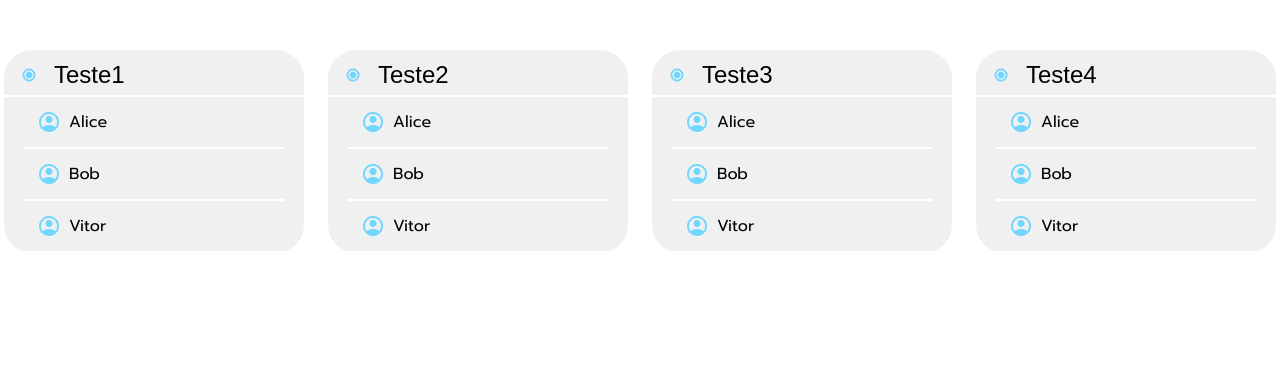
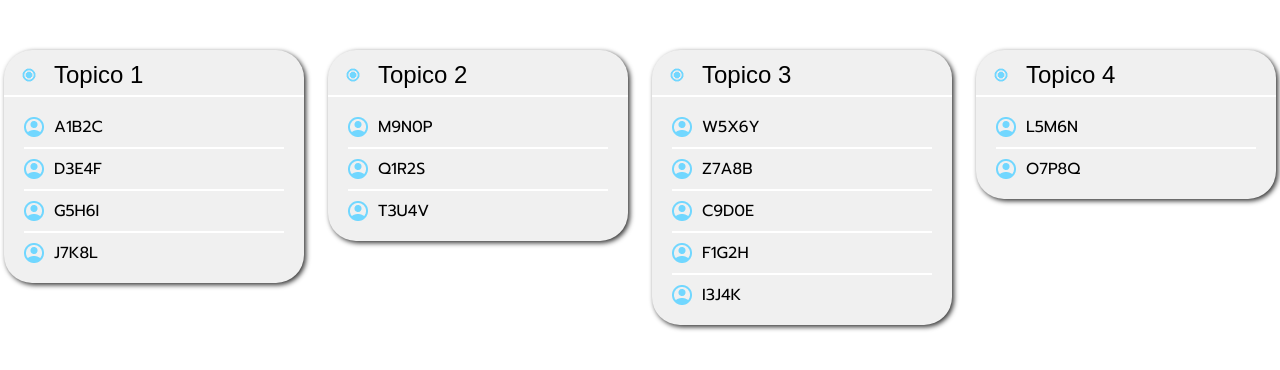
Before and after one commit to VitorLucioOliveira/SmartVest, a Flask app: page / in a window 1280 px wide. Shown: the part 196-566 px from the top of the page. Run offline with Flask 3, Linux system fonts and the light colour scheme; some web fonts are replaced.

Commit message:
Correção Container/Shodow Box

```diff
--- a/app.py
+++ b/app.py
@@ -8,16 +8,26 @@ class Topico:
         self.subscribers = subscribers if subscribers is not None else []
 
 
-topico1 = Topico("Teste1", ["Alice", "Bob", "Vitor"])
-topico2 = Topico("Teste2", ["Alice", "Bob", "Vitor"])
-topico3 = Topico("Teste3", ["Alice", "Bob", "Vitor"])
-topico4 = Topico("Teste4", ["Alice", "Bob", "Vitor"])
-topico5 = Topico("Teste5", ["Alice", "Bob", "Vitor"])
-topico6 = Topico("Teste6", ["Alice", "Bob", "Vitor"])
-topico7 = Topico("Teste7", ["Alice", "Bob", "Vitor"])
+#topico1 = Topico("Topico 1", ["Alice", "Bob", "Vitor", ])
+#topico2 = Topico("Topico 2", ["Alice", "Bob","Pedro"])
+#topico3 = Topico("Topico 3", ["Alice", "Bob", "Vitor"])
+#topico4 = Topico("Topico 4", ["Alice", "Bob", "Vitor"])
+#topico5 = Topico("Topico 5", ["Alice", "Bob", "Vitor"])
+#topico6 = Topico("Topico 6", ["Alice", "Bob", "Vitor"])
+#topico7 = Topico("Topico 7", ["Alice", "Bob", "Vitor"])
+
+topico1 = Topico("Topico 1", ["A1B2C", "D3E4F", "G5H6I", "J7K8L"])  # 4 subscribers
+topico2 = Topico("Topico 2", ["M9N0P", "Q1R2S", "T3U4V"])  # 3 subscribers
+topico3 = Topico("Topico 3", ["W5X6Y", "Z7A8B", "C9D0E", "F1G2H", "I3J4K"])  # 5 subscribers
+topico4 = Topico("Topico 4", ["L5M6N", "O7P8Q"])  # 2 subscribers
+topico5 = Topico("Topico 5", ["R9S0T", "U1V2W", "X3Y4Z", "A5B6C"])  # 4 subscribers
+topico6 = Topico("Topico 6", ["D7E8F", "G9H0I", "J1K2L", "M3N4O", "P5Q6R"])  # 5 subscribers
+topico7 = Topico("Topico 7", ["S7T8U", "V9W0X", "Y1Z2A", "B3C4D", "E5F6G", "H7I8J"])  # 6 subscribers
+topico8 = Topico("Topico 8", ["K9L0M", "N1O2P", "Q3R4S", "T5U6V", "W7X8Y"])  # 5 subscribers
 
 
 lista_topicos = [topico1, topico2, topico3, topico4]
+lista_topicos2 = [topico1, topico2, topico3, topico4, topico5, topico6, topico7, topico8]
 app = Flask(__name__)
 @app.route('/')
 def hello_world():  # put application's code here
@@ -25,4 +35,4 @@ def hello_world():  # put application's code here
 
 
 if __name__ == '__main__':
-    app.run()
+    app.run(debug=True)
--- a/static/style.css
+++ b/static/style.css
@@ -2,32 +2,32 @@
 @import url('https://fonts.googleapis.com/css2?family=Prompt:ital,wght@0,100;0,200;0,300;0,400;0,500;0,600;0,700;0,800;0,900;1,100;1,200;1,300;1,400;1,500;1,600;1,700;1,800;1,900&display=swap');
 @import url(reset.css);
 
-:root{
+:root {
     --font-family1: "Prompt", sans-serif;
     --font-family2: "Afacad Flux", sans-serif;
-    --background-color:#fff ;
+    --background-color: #fff;
     --branco: #f0f0f0;
     --preto: #000;
 }
 
-body{
+body {
     background-color: var(--background-color);
     font-family: Arial, sans-serif;
     margin: 0;
     padding: 0;
 }
 
-header{
+header {
     align-items: center;
     text-align: center;
     margin-top: 50px;
 }
 
-header img{
+header img {
     width: 50%;
 }
 
-main{
+main {
     display: flex;
     justify-content: space-evenly;
     margin: 50px 0;
@@ -35,13 +35,17 @@ main{
     gap: 20px; /* Opcional: Define o espaçamento entre as linhas e colunas */
 }
 
-.container{
-  background-color: var(--branco  );
+.container {
+    background-color: var(--branco);
     border-radius: 28px;
     min-width: 300px;
+    box-shadow: 2px 2px 5px rgba(0.5, 0.5, 0.5, 0.8);
+    height: auto; /* Garante que o container ajuste a altura ao conteúdo */
+    flex-grow: 0; /* Impede que o container cresça para preencher o espaço */
+    align-self: flex-start; /* Faz cada container ocupar o espaço necessário */
 }
 
-.topico{
+.topico {
     display: flex;
     justify-content: start;
     align-items: center;
@@ -50,29 +54,33 @@ main{
     border-bottom: 2px solid var(--background-color);
 }
 
-.topico_img{
+.topico_img {
     width: 30px;
     height: 30px;
 
 }
 
-.topico_titulo{
+.topico_titulo {
     font-family: var(--font-family2);
     font-weight: 500;
     font-size: 24px;
 
 }
-.subscriber_list{
- padding: 0px 20px 0 20px;
 
+.subscriber_list {
+    padding: 10px 20px; /* Ajuste de padding */
+    margin: 0; /* Remove margens que podem influenciar no tamanho */
 }
 
-.subscriber{
-  padding: 15px ;
+.subscriber {
+    padding: 10px 0; /* Ajuste no padding dos subscribers */
     font-size: 16px;
     font-family: var(--font-family1);
-  border-bottom: 2px solid var(--background-color);
+    border-top: 2px solid var(--background-color);
     display: flex;
     gap: 10px;
     align-items: center;
 }
+.subscriber:first-child {
+    border-top:none;
+}
```
Lines whose indentation alone changed are shown as unchanged.
